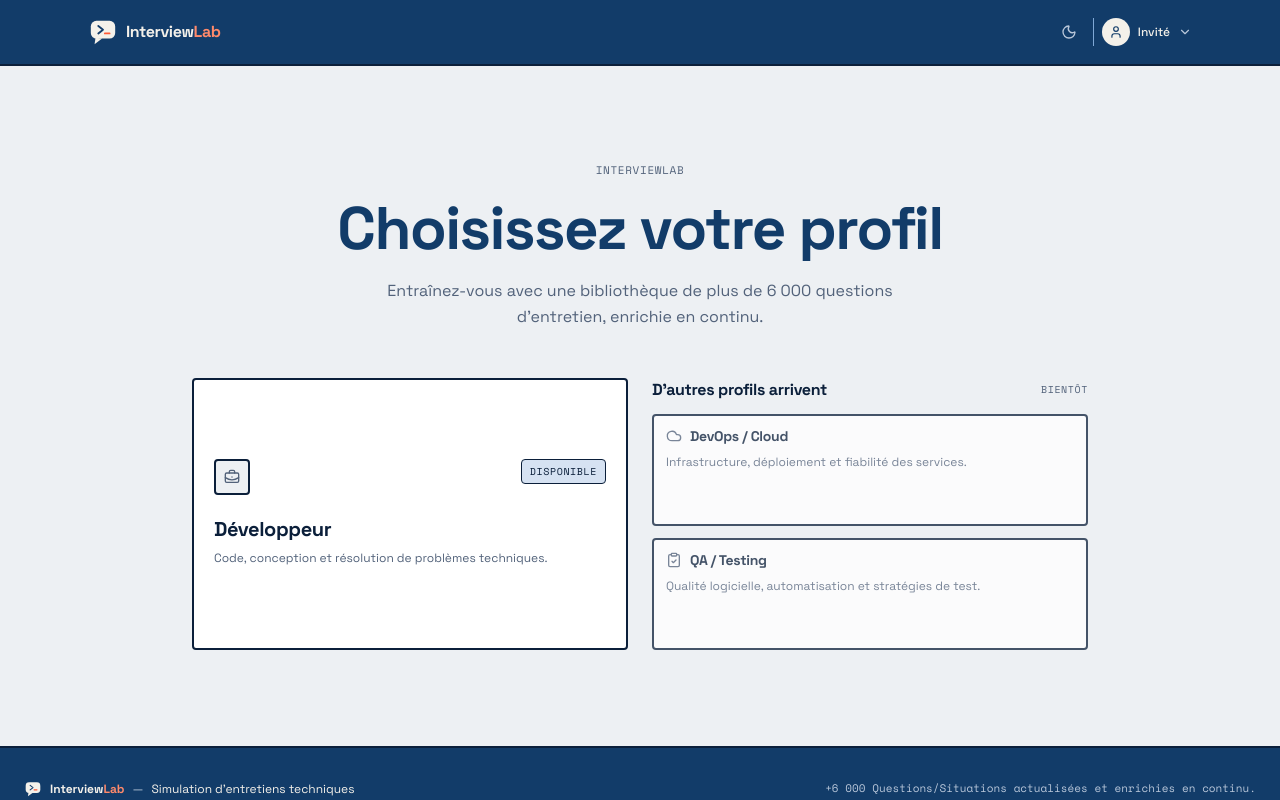
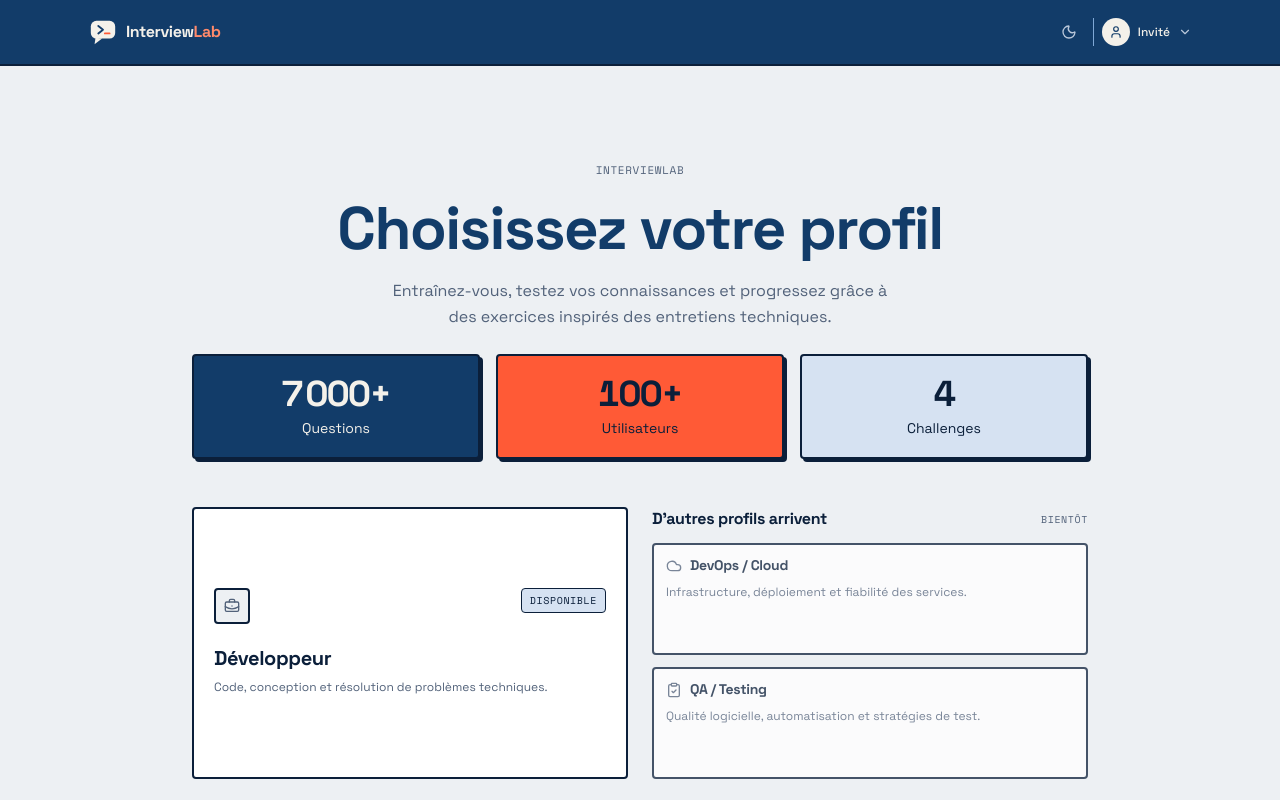
Before and after one commit to mouadboufenzi-kapoor/dev-interview-simulator, a React (Vite) app in the folder dev-interview-simulator-frontend/: page / in a window 1280 px wide. Shown: the top 800 px of the page. Built offline with nearby package versions, Linux system fonts and the light colour scheme; no server answers.

Commit message:
feat(front): add main page stats

```diff
--- a/dev-interview-simulator-frontend/src/components/SetupProfileStep.tsx
+++ b/dev-interview-simulator-frontend/src/components/SetupProfileStep.tsx
@@ -1,5 +1,6 @@
 import { BriefcaseBusiness, Cloud, ClipboardCheck } from 'lucide-react';
 import { PageTitle } from './common/PageTitle';
+import { StatTiles, type StatItem } from './common/StatTiles';
 
 export interface ProfileCardConfig {
   id: string;
@@ -33,6 +34,12 @@ export const PROFILES: ProfileCardConfig[] = [
   },
 ];
 
+const STATS: StatItem[] = [
+  { value: 7000, suffix: '+', label: 'Questions' },
+  { value: 100, suffix: '+', label: 'Utilisateurs' },
+  { value: 4, label: 'Challenges' },
+];
+
 interface Props {
   selectedProfile: string | null;
   onSelect: (profileId: string) => void;
@@ -49,8 +56,9 @@ export const SetupProfileStep = ({ selectedProfile, onSelect }: Props) => (
           Choisissez votre profil
         </PageTitle>
         <p className="text-sm sm:text-base text-muted font-sans max-w-lg mx-auto leading-relaxed">
-          Entraînez-vous avec une bibliothèque de plus de 6 000 questions d’entretien, enrichie en continu.
+          Entraînez-vous, testez vos connaissances et progressez grâce à des exercices inspirés des entretiens techniques.
         </p>
+        <StatTiles items={STATS} className="my-5 sm:my-6" />
       </div>
 
       <div className="grid w-full max-w-5xl grid-cols-1 items-stretch gap-6 text-left lg:grid-cols-2">
--- a/dev-interview-simulator-frontend/src/components/common/Footer.tsx
+++ b/dev-interview-simulator-frontend/src/components/common/Footer.tsx
@@ -16,8 +16,11 @@ export const Footer: React.FC = () => {
           <span className="text-[11px] sm:text-xs">Simulation d'entretiens techniques</span>
         </div>
 
+        <p className="text-center text-[11px] text-nav-muted">
+          La plateforme pour s'entraîner aux entretiens techniques.
+        </p>
         <p className="text-center text-[11px] font-mono text-nav-muted">
-          +6 000 Questions/Situations actualisées et enrichies en continu.
+          © 2026 Itlab.
         </p>
       </div>
     </footer>
--- /dev/null
+++ b/dev-interview-simulator-frontend/src/components/common/StatTiles.tsx
@@ -0,0 +1,114 @@
+import { useEffect, useRef, useState } from 'react';
+
+export interface StatItem {
+  value: number;
+  label: string;
+  suffix?: string;
+}
+
+const nf = new Intl.NumberFormat('fr-FR');
+
+const prefersReducedMotion = () =>
+  typeof window !== 'undefined' &&
+  window.matchMedia('(prefers-reduced-motion: reduce)').matches;
+
+function useInView<T extends Element>(threshold = 0.35) {
+  const ref = useRef<T>(null);
+  const [seen, setSeen] = useState(false);
+  useEffect(() => {
+    const el = ref.current;
+    if (!el || seen) return;
+    if (typeof IntersectionObserver === 'undefined') {
+      setSeen(true);
+      return;
+    }
+    const io = new IntersectionObserver(
+      ([entry]) => {
+        if (entry.isIntersecting) {
+          setSeen(true);
+          io.disconnect();
+        }
+      },
+      { threshold }
+    );
+    io.observe(el);
+    return () => io.disconnect();
+  }, [seen, threshold]);
+  return { ref, seen };
+}
+
+function useCountUp(target: number, start: boolean, reduce: boolean, duration = 900) {
+  const [value, setValue] = useState(reduce ? target : 0);
+  useEffect(() => {
+    if (reduce) {
+      setValue(target);
+      return;
+    }
+    if (!start) return;
+    let raf = 0;
+    let t0: number | null = null;
+    const tick = (ts: number) => {
+      if (t0 === null) t0 = ts;
+      const p = Math.min((ts - t0) / duration, 1);
+      setValue(Math.round(target * (1 - Math.pow(1 - p, 3))));
+      if (p < 1) raf = requestAnimationFrame(tick);
+    };
+    raf = requestAnimationFrame(tick);
+    return () => cancelAnimationFrame(raf);
+  }, [target, start, reduce, duration]);
+  return value;
+}
+
+const TILE_COLORS = [
+  'bg-stat-1 text-stat-1-text',
+  'bg-stat-2 text-stat-2-text',
+  'bg-stat-3 text-stat-3-text',
+];
+
+const StatTile = ({
+  item,
+  index,
+  start,
+  reduce,
+}: {
+  item: StatItem;
+  index: number;
+  start: boolean;
+  reduce: boolean;
+}) => {
+  const current = useCountUp(item.value, start, reduce);
+  const suffix = item.suffix ?? '';
+  const done = current >= item.value;
+  return (
+    <li
+      className={`min-w-0 rounded border-2 border-border shadow-panel px-2.5 py-3 sm:px-5 sm:py-5 ${TILE_COLORS[index % 3]}`}
+    >
+      <span className="sr-only">{`${nf.format(item.value)}${suffix} ${item.label}`}</span>
+      <span
+        aria-hidden="true"
+        className="block whitespace-nowrap font-bold leading-none tracking-[-0.03em] tabular-nums text-[1.55rem] sm:text-4xl"
+      >
+        {nf.format(current)}
+        {done ? suffix : ''}
+      </span>
+      <span aria-hidden="true" className="mt-2 block text-[11px] leading-tight sm:text-sm">
+        {item.label}
+      </span>
+    </li>
+  );
+};
+
+export const StatTiles = ({ items, className = '' }: { items: StatItem[]; className?: string }) => {
+  const reduce = prefersReducedMotion();
+  const { ref, seen } = useInView<HTMLUListElement>();
+  return (
+    <ul
+      ref={ref}
+      className={`grid w-full min-w-0 grid-cols-[1.3fr_1.1fr_1fr] gap-2.5 sm:grid-cols-3 sm:gap-4 ${className}`}
+    >
+      {items.slice(0, 3).map((item, i) => (
+        <StatTile key={item.label} item={item} index={i} start={seen} reduce={reduce} />
+      ))}
+    </ul>
+  );
+};
--- a/dev-interview-simulator-frontend/src/index.css
+++ b/dev-interview-simulator-frontend/src/index.css
@@ -63,6 +63,12 @@
   --color-avatar-bg: #FFE88A;
   --color-avatar-text: #123C69;
   --color-highlight: #FFD23F;
+  --color-stat-1: #FFD23F;
+  --color-stat-1-text: #111111;
+  --color-stat-2: #123C69;
+  --color-stat-2-text: #FFFFFF;
+  --color-stat-3: #FF5A36;
+  --color-stat-3-text: #111111;
 
   /* ===== Anciens tokens (génèrent les utilitaires existants) =====
      Valeurs par défaut = Soleil/Clair. Re-teintés par les blocs [data-theme]
@@ -152,6 +158,12 @@
   --color-avatar-bg: var(--color-selected);
   --color-avatar-text: var(--color-brand);
   --color-highlight: var(--color-nav);
+  --color-stat-1: #FFD23F;
+  --color-stat-1-text: #111111;
+  --color-stat-2: #123C69;
+  --color-stat-2-text: #FFFFFF;
+  --color-stat-3: #FF5A36;
+  --color-stat-3-text: #111111;
 }
 
 [data-theme="soleil"][data-mode="dark"] {
@@ -184,6 +196,12 @@
   --color-avatar-bg: var(--color-selected);
   --color-avatar-text: var(--color-brand);
   --color-highlight: var(--color-nav);
+  --color-stat-1: #FFD23F;
+  --color-stat-1-text: #111111;
+  --color-stat-2: #7FA8D6;
+  --color-stat-2-text: #121212;
+  --color-stat-3: #FF7A59;
+  --color-stat-3-text: #121212;
 }
 
 [data-theme="menthe"][data-mode="light"] {
@@ -216,6 +234,12 @@
   --color-avatar-bg: var(--color-selected);
   --color-avatar-text: var(--color-brand);
   --color-highlight: var(--color-nav);
+  --color-stat-1: #8FE3C0;
+  --color-stat-1-text: #111111;
+  --color-stat-2: #123C69;
+  --color-stat-2-text: #FFFFFF;
+  --color-stat-3: #FF5A36;
+  --color-stat-3-text: #111111;
 }
 
 [data-theme="menthe"][data-mode="dark"] {
@@ -248,6 +272,12 @@
   --color-avatar-bg: var(--color-selected);
   --color-avatar-text: var(--color-brand);
   --color-highlight: var(--color-nav);
+  --color-stat-1: #8FE3C0;
+  --color-stat-1-text: #0E1A16;
+  --color-stat-2: #FF7A59;
+  --color-stat-2-text: #0E1A16;
+  --color-stat-3: #1B3A2E;
+  --color-stat-3-text: #E6F5EE;
 }
 
 [data-theme="encre"][data-mode="light"] {
@@ -280,6 +310,12 @@
   --color-avatar-bg: #F4F1EA;
   --color-avatar-text: #123C69;
   --color-highlight: #D6E2F2;
+  --color-stat-1: #123C69;
+  --color-stat-1-text: #F4F1EA;
+  --color-stat-2: #FF5A36;
+  --color-stat-2-text: #0B1F3A;
+  --color-stat-3: #D6E2F2;
+  --color-stat-3-text: #0B1F3A;
 }
 
 [data-theme="encre"][data-mode="dark"] {
@@ -312,6 +348,12 @@
   --color-avatar-bg: #F4F1EA;
   --color-avatar-text: #0F2744;
   --color-highlight: #1A2E4A;
+  --color-stat-1: #7FA8D6;
+  --color-stat-1-text: #0B1422;
+  --color-stat-2: #FF7A59;
+  --color-stat-2-text: #0B1422;
+  --color-stat-3: #1A2E4A;
+  --color-stat-3-text: #EAF1FB;
 }
 
 /* ===== Re-teintage des anciens tokens → palette canonique =====
```
